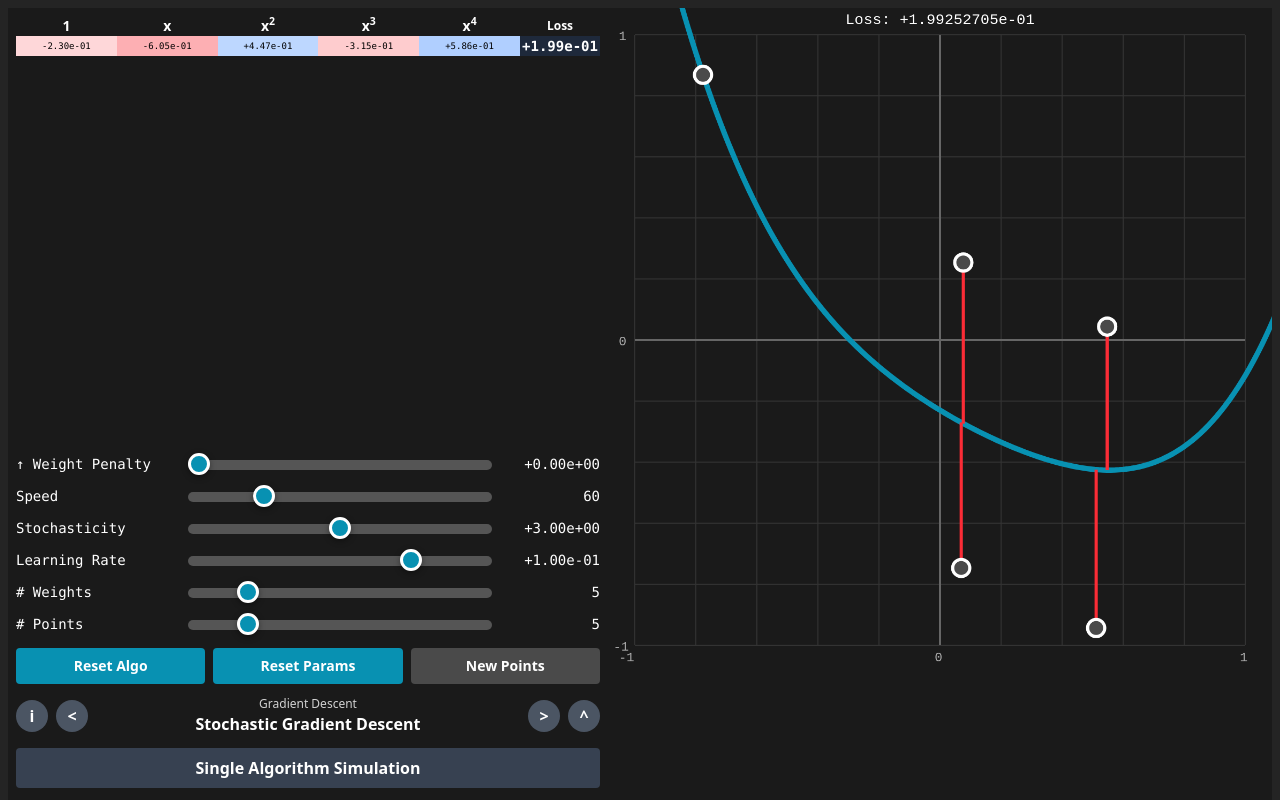
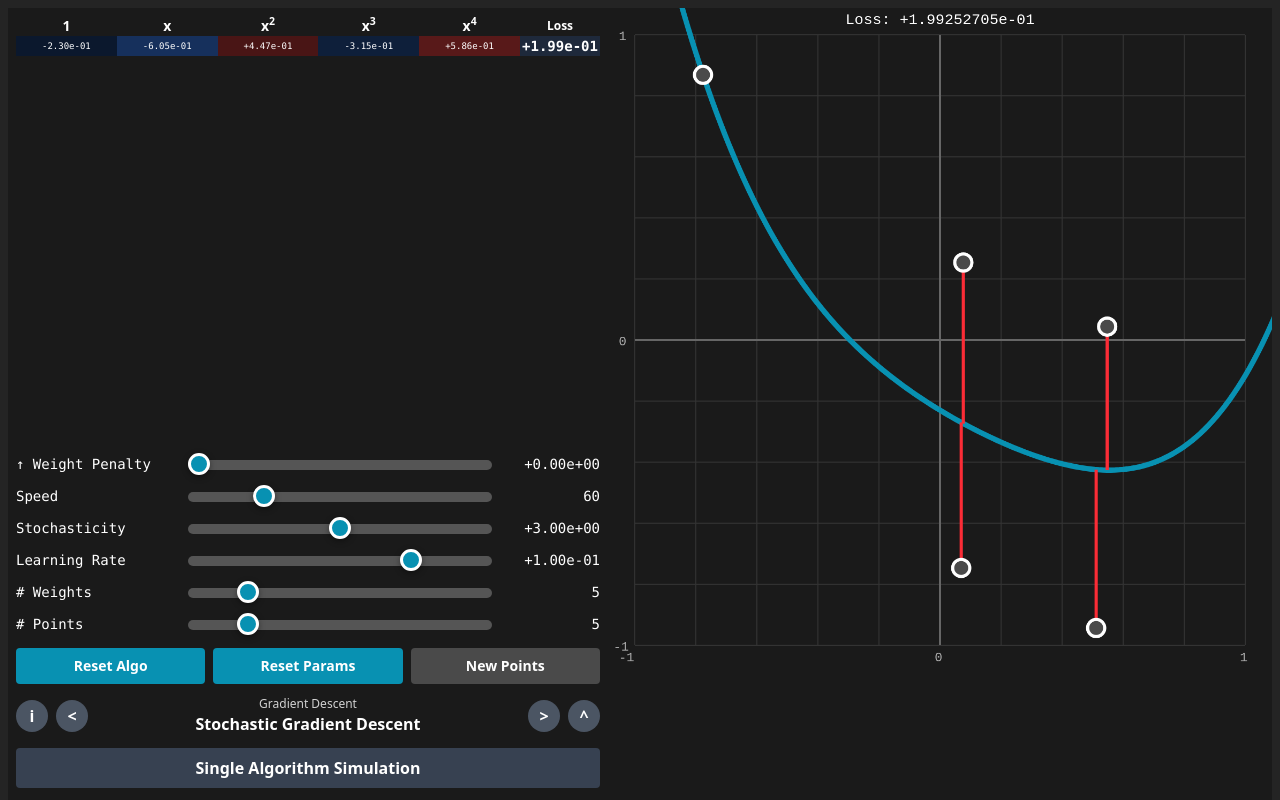
Before and after one commit to niembro64/function-approximation, a Vue app: page / in a window 1280 px wide. Built offline with nearby package versions, Linux system fonts and the light colour scheme.

Commit message:
black tables

```diff
--- a/src/components/WeightCell.vue
+++ b/src/components/WeightCell.vue
@@ -15,50 +15,30 @@ const formatWithSign = (value: number, decimals: number = 2): string => {
   return value >= 0 ? `+${formatted}` : formatted;
 };
 
-// Convert weight value to color (white=0, halfway at 1, full at infinity)
+// Convert weight value to color (black=0, progressively red for positive, blue for negative)
 const getWeightColor = (weight: number): string => {
   const absWeight: number = Math.abs(weight);
   const intensity: number = absWeight / (absWeight + 1);
 
   if (weight < 0) {
-    // Negative - interpolate from white to TAILWIND_RED_500 (#fb2c36 = rgb(251, 44, 54))
-    const r: number = Math.floor(255 + (251 - 255) * intensity);
-    const g: number = Math.floor(255 + (44 - 255) * intensity);
-    const b: number = Math.floor(255 + (54 - 255) * intensity);
+    // Negative - interpolate from black to blue (#3b82f6 = rgb(59, 130, 246))
+    const r: number = Math.floor(0 + (59 - 0) * intensity);
+    const g: number = Math.floor(0 + (130 - 0) * intensity);
+    const b: number = Math.floor(0 + (246 - 0) * intensity);
     return `rgb(${r}, ${g}, ${b})`;
   } else {
-    // Positive - interpolate from white to TAILWIND_BLUE_500 (#2b7fff = rgb(43, 127, 255))
-    const r: number = Math.floor(255 + (43 - 255) * intensity);
-    const g: number = Math.floor(255 + (127 - 255) * intensity);
-    const b: number = Math.floor(255 + (255 - 255) * intensity);
+    // Positive - interpolate from black to red (#ef4444 = rgb(239, 68, 68))
+    const r: number = Math.floor(0 + (239 - 0) * intensity);
+    const g: number = Math.floor(0 + (68 - 0) * intensity);
+    const b: number = Math.floor(0 + (68 - 0) * intensity);
     return `rgb(${r}, ${g}, ${b})`;
   }
 };
 
-// Get text color (black or white) based on background brightness
+// Get text color (always white since background goes from black to colored)
 const getTextColor = (weight: number): string => {
-  const absWeight: number = Math.abs(weight);
-  const intensity: number = absWeight / (absWeight + 1);
-
-  let r: number, g: number, b: number;
-
-  if (weight < 0) {
-    // Red background
-    r = Math.floor(255 + (251 - 255) * intensity);
-    g = Math.floor(255 + (44 - 255) * intensity);
-    b = Math.floor(255 + (54 - 255) * intensity);
-  } else {
-    // Blue background
-    r = Math.floor(255 + (43 - 255) * intensity);
-    g = Math.floor(255 + (127 - 255) * intensity);
-    b = Math.floor(255 + (255 - 255) * intensity);
-  }
-
-  // Calculate relative luminance using sRGB formula
-  const luminance: number = (0.299 * r + 0.587 * g + 0.114 * b) / 255;
-
-  // Use black text for light backgrounds, white text for dark backgrounds
-  return luminance > 0.5 ? '#000000' : '#ffffff';
+  // Always use white text since background starts at black and gets darker colors
+  return '#ffffff';
 };
 </script>
 
```
